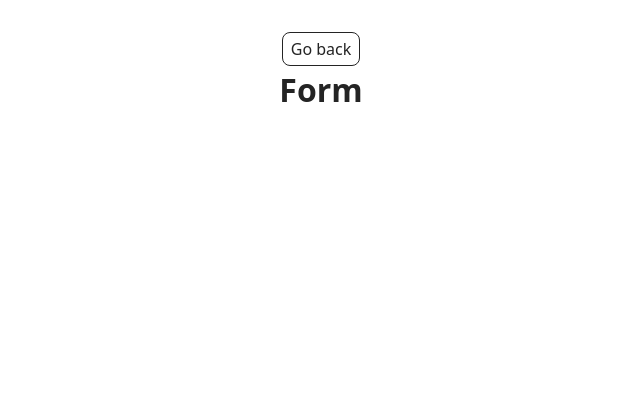
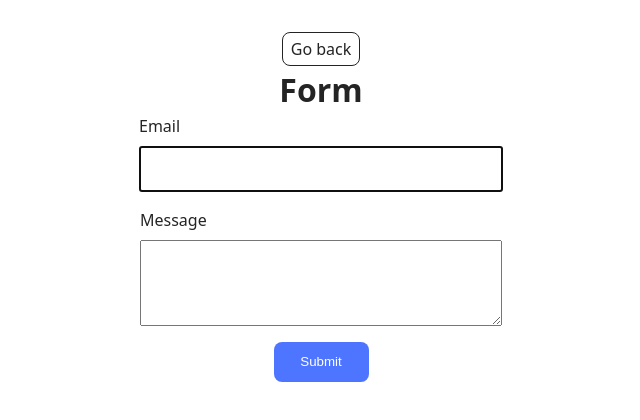
Before and after one commit to Nastyaashh/goit-js-hw-09, a website built with Vite: page src/2-form.html in a window 1280 px wide. Shown: the whole page, without its empty margins (319-959 px from the left). Built offline with nearby package versions, Linux system fonts and the light colour scheme.

Commit message:
finished

```diff
--- a/src/2-form.html
+++ b/src/2-form.html
@@ -13,6 +13,17 @@
         <a class="back-link" href="./index.html">Go back</a>
         <h1 class="main-title">Form</h1>
       </div>
+      <form class="feedback-form" autocomplete="off">
+        <label class="feedback-text">
+          Email
+          <input class="feedback-input" type="email" name="email" autofocus />
+        </label>
+        <label class="feedback-text">
+          Message
+          <textarea class="feedback-area" name="message" rows="8"></textarea>
+        </label>
+        <button class="feedback-btn" type="submit">Submit</button>
+      </form>
     </main>
 
     <script type="module" src="./js/2-form.js"></script>
--- a/src/css/styles.css
+++ b/src/css/styles.css
@@ -40,3 +40,52 @@
   height: auto;
   max-width: 360px;
 }
+
+.feedback-text {
+  font-weight: 400;
+  size: 16px;
+  line-height: 24px;
+}
+
+.feedback-form {
+  display: flex;
+  flex-direction: column;
+  align-items: center;
+  justify-content: center;
+}
+
+.feedback-input {
+  width: 356px;
+  height: 40px;
+  margin-bottom: 16px;
+}
+
+.feedback-area {
+  width: 356px;
+  height: 80px;
+  margin-bottom: 16px;
+}
+
+.feedback-btn {
+  width: 95px;
+  height: 40px;
+  border-radius: 8px;
+  background-color: #4e75ff;
+  color: #fff;
+  font-weight: 500;
+  size: 16px;
+  line-height: 24px;
+  border: none;
+}
+
+.feedback-btn:hover,
+.feedback-btn:focus {
+  background-color: #6c8cff;
+}
+
+.feedback-text {
+  display: flex;
+  flex-direction: column;
+  align-items: flex-start;
+  gap: 8px;
+}
--- a/src/js/2-form.js
+++ b/src/js/2-form.js
@@ -0,0 +1,40 @@
+let formData = {
+  email: '',
+  message: '',
+};
+
+const form = document.querySelector('.feedback-form');
+
+const STORAGE_KEY = 'feedback-form-state';
+function saveFormData() {
+  localStorage.setItem(STORAGE_KEY, JSON.stringify(formData));
+}
+
+function loadFormData() {
+  const savedData = localStorage.getItem(STORAGE_KEY);
+  if (savedData) {
+    formData = JSON.parse(savedData);
+    form.elements.email.value = formData.email || '';
+    form.elements.message.value = formData.message || '';
+  }
+}
+form.addEventListener('input', event => {
+  formData[event.target.name] = event.target.value;
+  saveFormData();
+});
+
+form.addEventListener('submit', event => {
+  event.preventDefault();
+
+  if (!formData.email || !formData.message) {
+    alert('Fill please all fields');
+    return;
+  }
+  console.log(formData);
+
+  localStorage.removeItem(STORAGE_KEY);
+  formData = { email: '', message: '' };
+  form.reset();
+});
+
+loadFormData();
```
